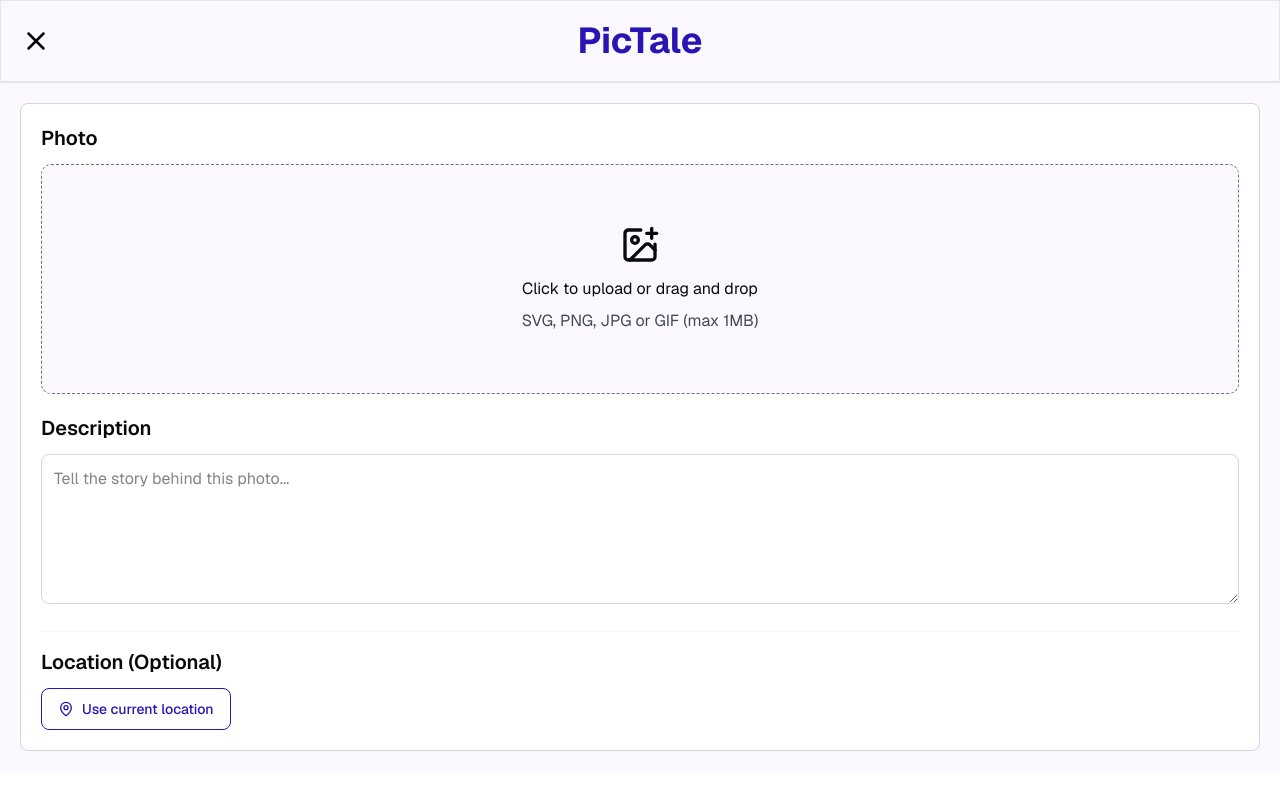
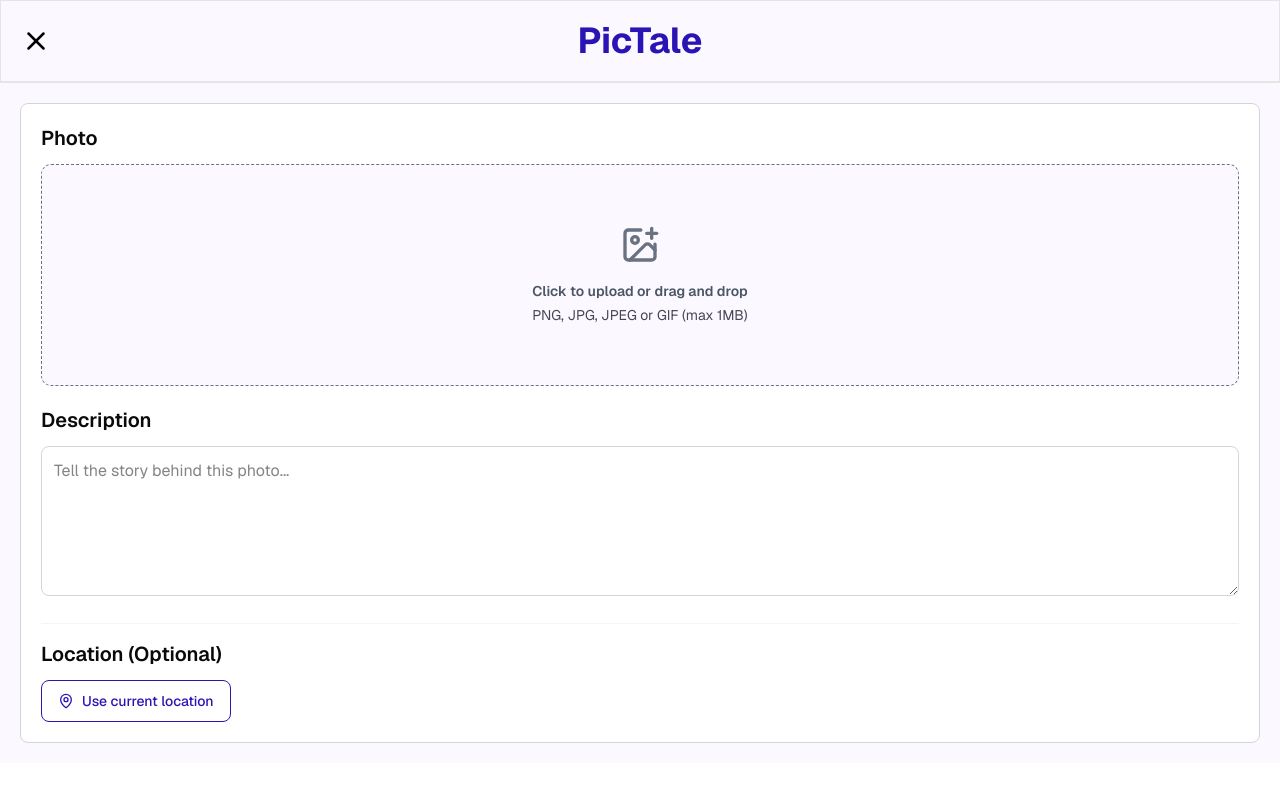
Before and after one commit to emonBimantara/pictale, a Next.js app: page /create in a window 1280 px wide. Shown: the top 790 px of the page. Built offline with nearby package versions, Linux system fonts and the light colour scheme.

Commit message:
Feat: handle photo upload trigger

```diff
--- a/app/create/page.tsx
+++ b/app/create/page.tsx
@@ -1,7 +1,8 @@
 "use client"
 
+import { useImage } from "@/hook/use-image"
 import { useLocation } from "@/hook/use-location"
-import { X, ImagePlus, MapPin, Loader2 } from "lucide-react"
+import { X, ImagePlus, MapPin, Loader2, Trash2 } from "lucide-react"
 
 export default function Create() {
     const {
@@ -12,6 +13,14 @@
         handleGetLocation,
         handleRemoveLocation
     } = useLocation()
+
+    const {
+        previewUrl,
+        fileInputRef,
+        triggerChooseFile,
+        handleFileChange,
+        handleRemoveImage
+    } = useImage()
 
     return (
         <div className="bg-[#FBF8FF]">
@@ -28,13 +37,42 @@
             <div className="flex flex-col gap-5 p-5 m-5 border border-gray-300 rounded-md bg-[#FFFFFF]">
                 <div>
                     <p className="font-semibold text-xl mb-3">Photo</p>
-                    <div className="flex flex-col gap-3 items-center text-center px-5 py-15 border border-gray-500 border-dashed bg-[#FBF8FF] rounded-lg">
-                        <ImagePlus size={40} />
-                        <div className="flex flex-col gap-2">
-                            <p>Click to upload or drag and drop</p>
-                            <p className="text-[#464554]">SVG, PNG, JPG or GIF (max 1MB)</p>
+
+                    <input
+                        type="file"
+                        ref={fileInputRef}
+                        onChange={handleFileChange}
+                        accept="image/*"
+                        className="hidden"
+                    />
+
+                    {!previewUrl ? (
+                        <div
+                            onClick={triggerChooseFile}
+                            className="flex flex-col gap-4 items-center text-center px-5 py-15 border border-gray-500 border-dashed bg-[#FBF8FF] rounded-lg cursor-pointer hover:bg-gray-50 transition"
+                        >
+                            <ImagePlus size={40} className="text-gray-500" />
+                            <div className="flex flex-col gap-1 text-sm text-gray-600">
+                                <p className="font-semibold">Click to upload or drag and drop</p>
+                                <p className="text-[#464554]">PNG, JPG, JPEG or GIF (max 1MB)</p>
+                            </div>
                         </div>
-                    </div>
+                    ) : (
+                        <div className="relative w-full max-h-[400px] border border-gray-200 rounded-lg overflow-hidden bg-black flex justify-center items-center">
+                            <img
+                                src={previewUrl}
+                                alt="Preview upload"
+                                className="max-h-[400px] object-contain w-full"
+                            />
+                            <button
+                                type="button"
+                                onClick={handleRemoveImage}
+                                className="absolute top-3 right-3 bg-red-600 p-2.5 text-white rounded-full hover:bg-red-700 transition shadow-md cursor-pointer"
+                            >
+                                <Trash2 size={18} />
+                            </button>
+                        </div>
+                    )}
                 </div>
 
                 <div>
--- /dev/null
+++ b/hook/use-image.ts
@@ -0,0 +1,41 @@
+import { useState, useRef } from "react"
+
+export function useImage() {
+    const [imageFile, setImageFile] = useState<File | null>(null)
+    const [previewUrl, setPreviewUrl] = useState<string | null>(null)
+
+    const fileInputRef = useRef<HTMLInputElement>(null)
+
+    const triggerChooseFile = () => {
+        fileInputRef.current?.click()
+    }
+
+    const handleFileChange = (e: React.ChangeEvent<HTMLInputElement>) => {
+        const file = e.target.files?.[0]
+        if (file) {
+            if (file.size > 1024 * 1024) {
+                alert("Ukuran kepanjangan, Bre! Maksimal cuma boleh 1MB.")
+                return
+            }
+
+            setImageFile(file)
+
+            setPreviewUrl(URL.createObjectURL(file))
+        }
+    }
+
+    const handleRemoveImage = () => {
+        setImageFile(null)
+        setPreviewUrl(null)
+        if (fileInputRef.current) fileInputRef.current.value = ""
+    }
+
+    return {
+        imageFile,
+        previewUrl,
+        fileInputRef,
+        triggerChooseFile,
+        handleFileChange,
+        handleRemoveImage
+    }
+}
```
